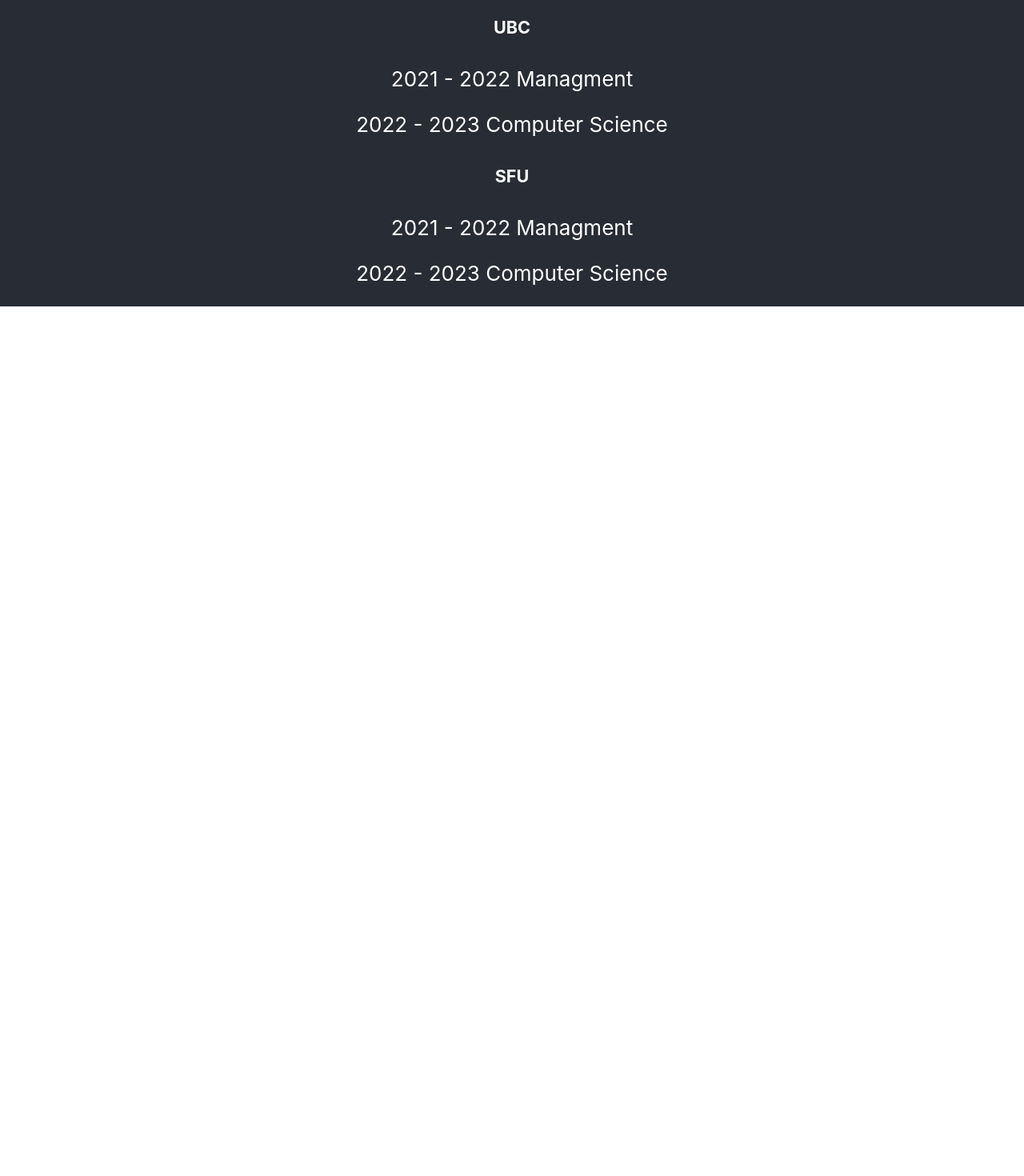
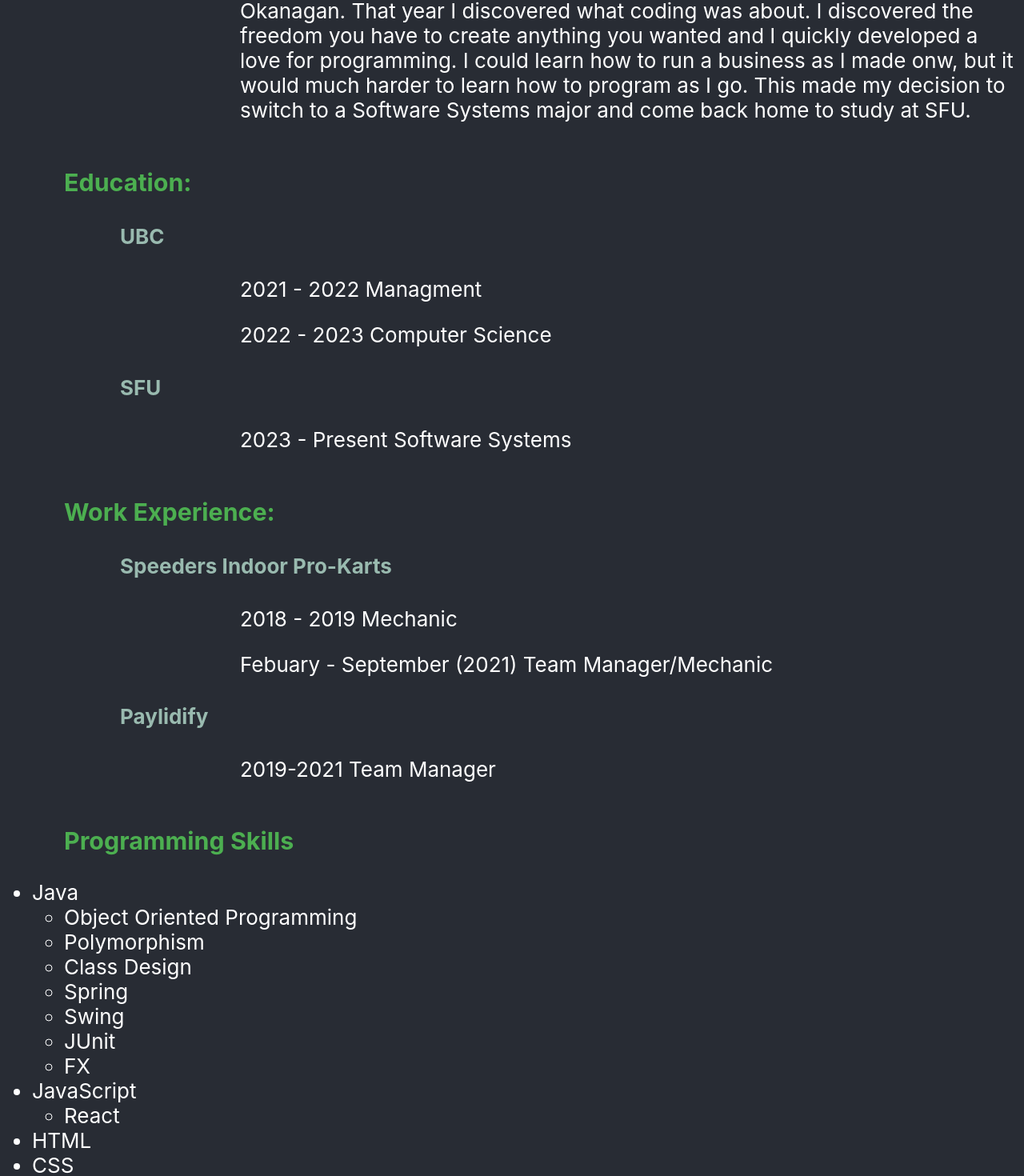
Before and after one commit to BrianDCF99/PersonalWebsite, a React (Create React App) app in the folder mypersonalwebsite/: page / in a window 1280 px wide. Shown: the part 1226-2696 px from the top of the page at 80% size. Before the commit the page ends 1609 px from the top, so only its background shows below. Built offline with nearby package versions, Linux system fonts and the light colour scheme.

Commit message:
#8 Added some styling to elements, added a Programming skills section

```diff
--- a/mypersonalwebsite/src/App.css
+++ b/mypersonalwebsite/src/App.css
@@ -1,5 +1,5 @@
 .App {
-  text-align: center;
+  text-align: left;
   overflow: auto; /* This will add a scrollbar when the content overflows the viewport */
 }
 
@@ -19,7 +19,6 @@
   min-height: 100vh;
   display: flex;
   flex-direction: column;
-  align-items: center;
   justify-content: center;
   font-size: calc(10px + 2vmin);
   color: white;
@@ -27,15 +26,6 @@
 
 .App-link {
   color: #61dafb;
-}
-
-@keyframes App-logo-spin {
-  from {
-    transform: rotate(0deg);
-  }
-  to {
-    transform: rotate(360deg);
-  }
 }
 
 /* Add styles for the top-right menu container */
@@ -83,3 +73,32 @@
 .dropdown-menu:hover {
   display: block;
 }
+
+.NameAndPicture {
+  padding-top:100px;
+  text-align: center;
+
+}
+
+
+
+
+.InfoField{
+  text-align: left;
+}
+
+.InfoField h3 {
+  color: #4caf50;
+  padding-left: 80px;
+}
+
+.InfoField p {
+  padding-left: 300px;
+  max-width: 1400px;
+}
+
+.InfoField h4{
+  color: #99baaf;
+  padding-left: 150px;
+
+}
--- a/mypersonalwebsite/src/App.js
+++ b/mypersonalwebsite/src/App.js
@@ -32,8 +32,12 @@
           )}
         </div>
 
-        <img src={name.imagePath} alt="Brian's Picure" />
+        <div className="NameAndPicture">
+        <img src="mypersonalwebsite\images\selfie.jpeg" alt="Brian's Picture" />
+
         <h1>{name.name}</h1>
+        </div>
+
 
         <div className="InfoField">
           <h3>Bio:</h3>
@@ -57,16 +61,49 @@
         </div>
 
         <div className="InfoField">
-          <h3>Education</h3>
-          <h5>UBC</h5>
+          <h3>Education:</h3>
+          <h4>UBC</h4>
           <p>2021 - 2022 Managment</p>
           <p>2022 - 2023 Computer Science</p>
 
-          <h5>SFU</h5>
-          <p>2021 - 2022 Managment</p>
-          <p>2022 - 2023 Computer Science</p>
+          <h4>SFU</h4>
+          <p>2023 - Present Software Systems</p>
         </div>
 
+        <div className="InfoField">
+          <h3>Work Experience:</h3>
+
+          <h4>Speeders Indoor Pro-Karts</h4>
+          <p>2018 - 2019 Mechanic</p>
+          <p>Febuary - September (2021) Team Manager/Mechanic</p>
+
+          <h4>Paylidify</h4>
+          <p>2019-2021 Team Manager</p>
+        </div>
+
+        <div className="InfoField">
+          <h3>Programming Skills</h3>
+          <ul>
+            <li>Java
+              <ul>
+                <li>Object Oriented Programming</li>
+                <li>Polymorphism</li>
+                <li>Class Design</li>
+                <li>Spring</li>
+                <li>Swing</li>
+                <li>JUnit</li>
+                <li>FX</li>
+              </ul>
+            </li>
+            <li>JavaScript
+                <ul>
+                  <li>React</li>
+                </ul>
+            </li>
+            <li>HTML</li>
+            <li>CSS</li>
+          </ul>
+        </div>
       </header>
     </div>
   );
```
Also changed, not shown: mypersonalwebsite/images/selfie.jpeg (renamed from mypersonalwebsite/images/Selfie.jpg), mypersonalwebsite/src/transparent.png (added).
